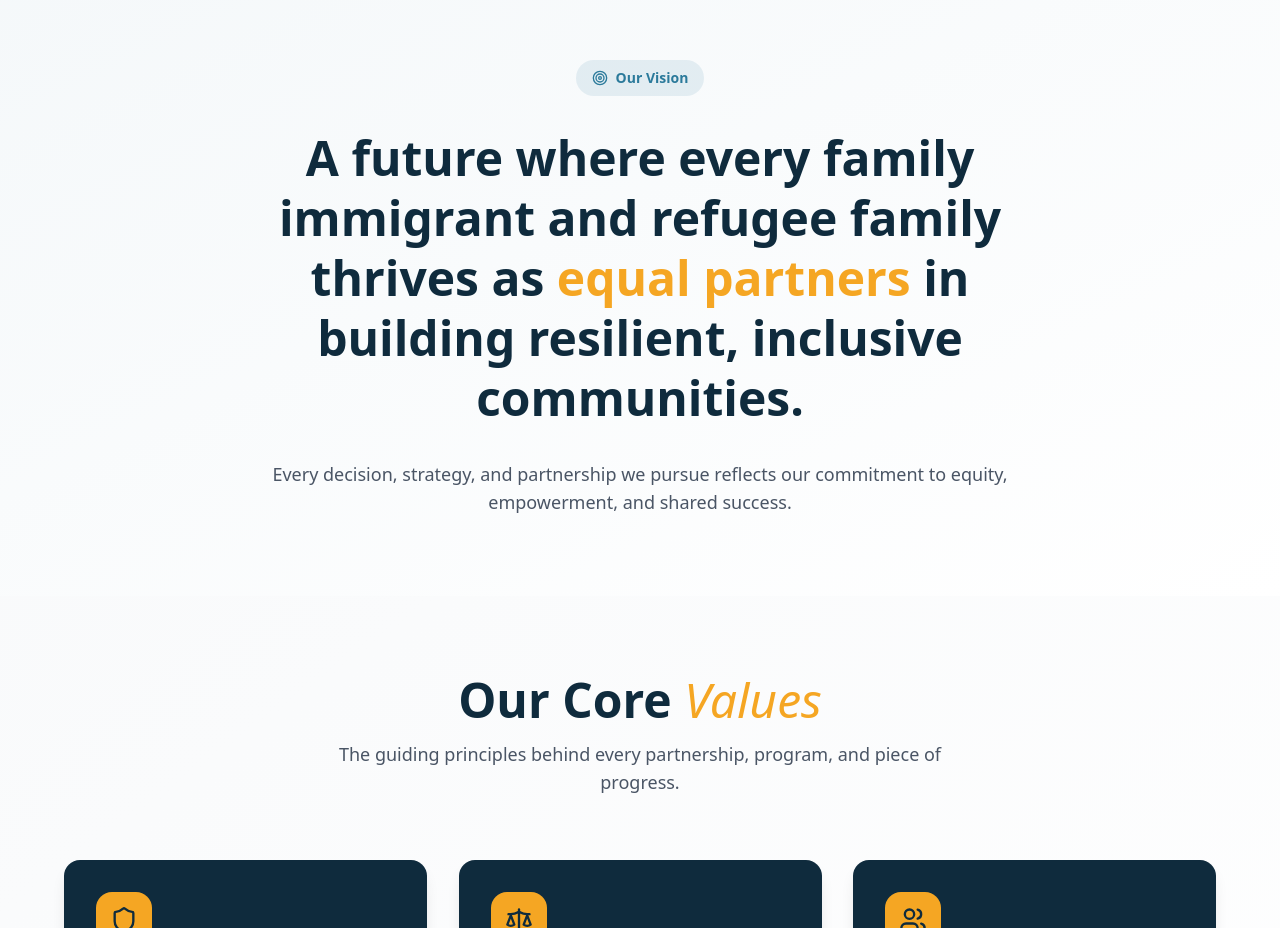
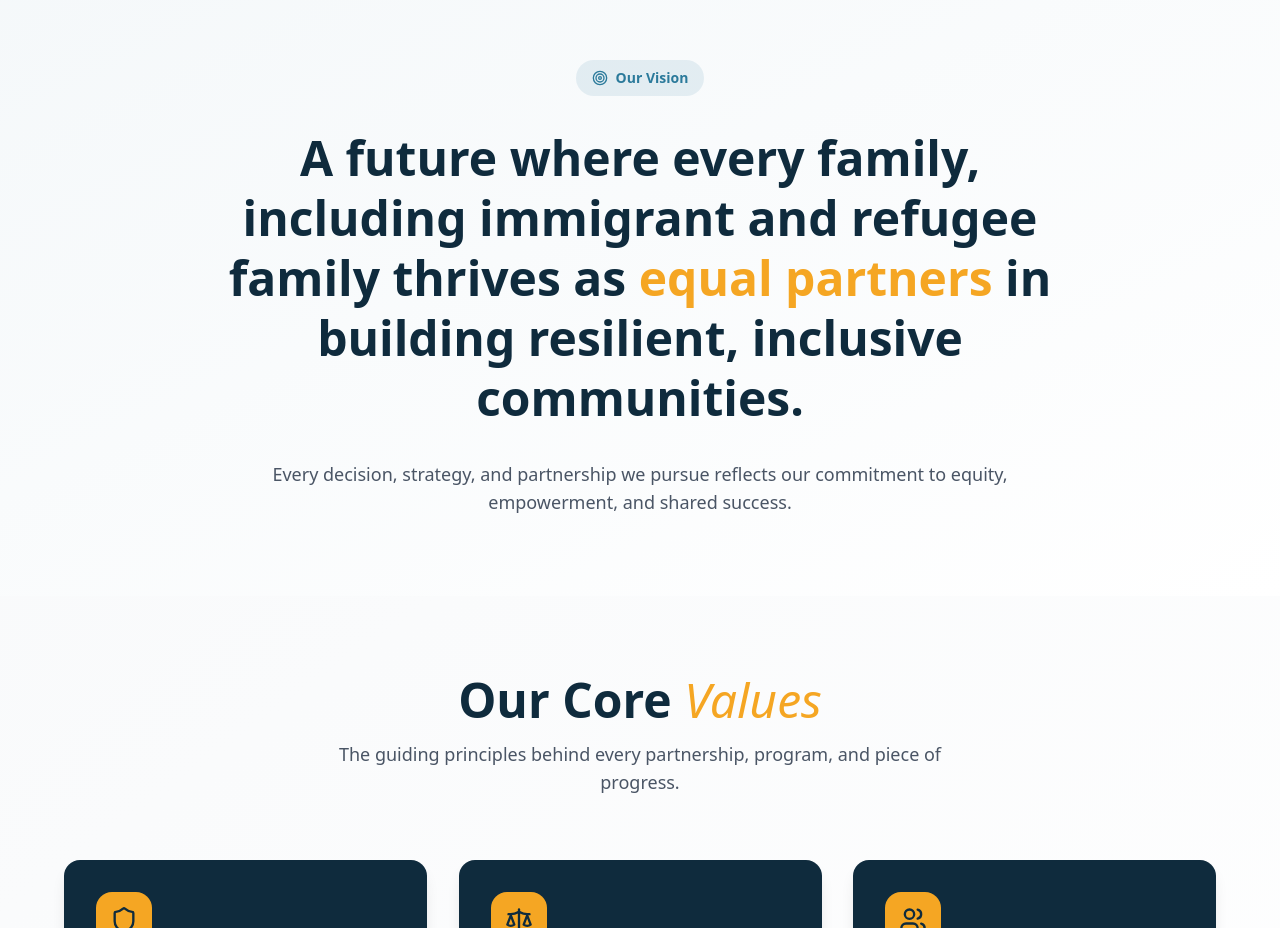
Before and after one commit to mohilow12/hopenexus, a Next.js app: page /about in a window 1280 px wide. Shown: the part 1100-2028 px from the top of the page. Built offline with nearby package versions, Linux system fonts and the light colour scheme.

Commit message:
Update page.js
minor tweak

```diff
--- a/app/about/page.js
+++ b/app/about/page.js
@@ -197,7 +197,7 @@ export default function AboutPage() {
           </div>
 
           <h2 className="text-3xl sm:text-4xl lg:text-5xl font-bold text-[#0f2b3d] leading-tight max-w-4xl mx-auto px-4">
-            A future where every family immigrant and refugee family thrives as
+            A future where every family, including immigrant and refugee family thrives as
             <span className="text-[#F5A623]"> equal partners</span> in building resilient, inclusive communities.
           </h2>
 
```
